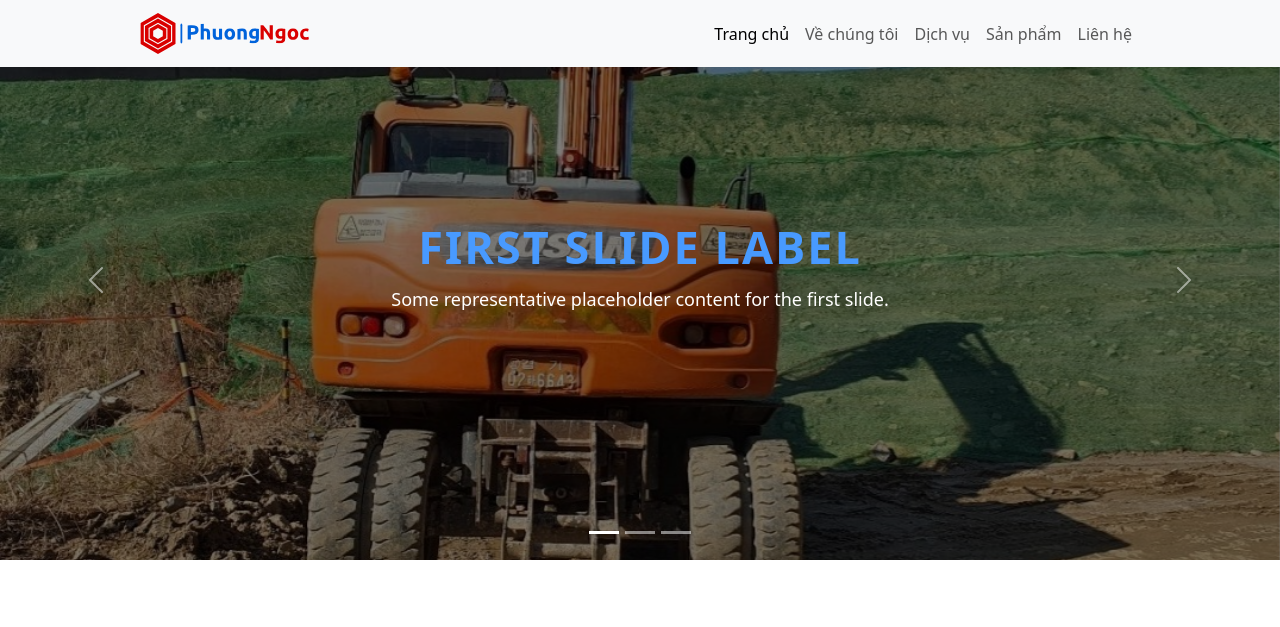
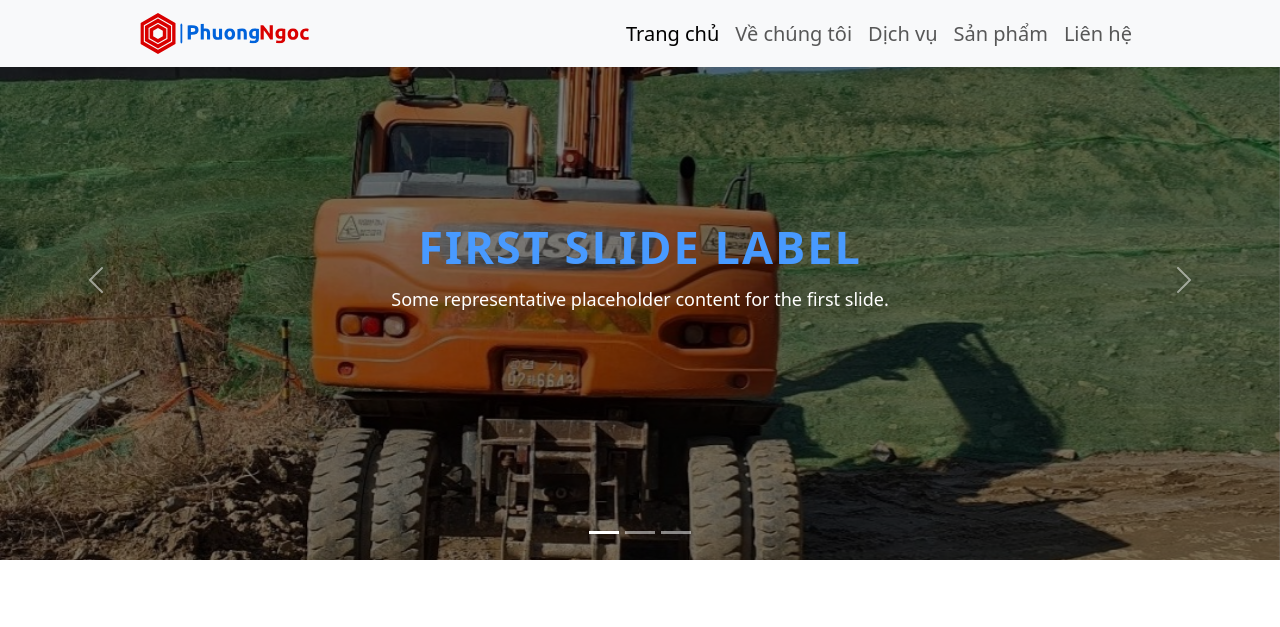
Before and after one commit to Techco-org/mayxucphuongngoc, a plain HTML site: page index.html in a window 1280 px wide. Shown: the top 627 px of the page. Drawn offline with nearby package versions, Linux system fonts and the light colour scheme.

Commit message:
added font-weight medium to navlink

```diff
--- a/index.html
+++ b/index.html
@@ -19,19 +19,19 @@
           <div class="collapse navbar-collapse" id="navbarSupportedContent">
             <ul class="navbar-nav ms-auto mb-2 mb-lg-0">
               <li class="nav-item">
-                <a class="nav-link active" aria-current="page" href="">Trang chủ</a>
+                <a class="nav-link active fs-5 fw-medium" aria-current="page" href="">Trang chủ</a>
               </li>
               <li class="nav-item">
-                <a class="nav-link" href="#about">Về chúng tôi</a>
+                <a class="nav-link fs-5 fw-medium" href="#about">Về chúng tôi</a>
               </li>
               <li class="nav-item">
-                <a class="nav-link" href="#service">Dịch vụ</a>
+                <a class="nav-link fs-5 fw-medium" href="#service">Dịch vụ</a>
               </li>
               <li class="nav-item">
-                <a class="nav-link" href="#">Sản phẩm</a>
+                <a class="nav-link fs-5 fw-medium" href="#">Sản phẩm</a>
               </li>
               <li class="nav-item">
-                <a class="nav-link" href="#">Liên hệ</a>
+                <a class="nav-link fs-5 fw-medium" href="#">Liên hệ</a>
               </li>
             </ul>
           </div>
```
